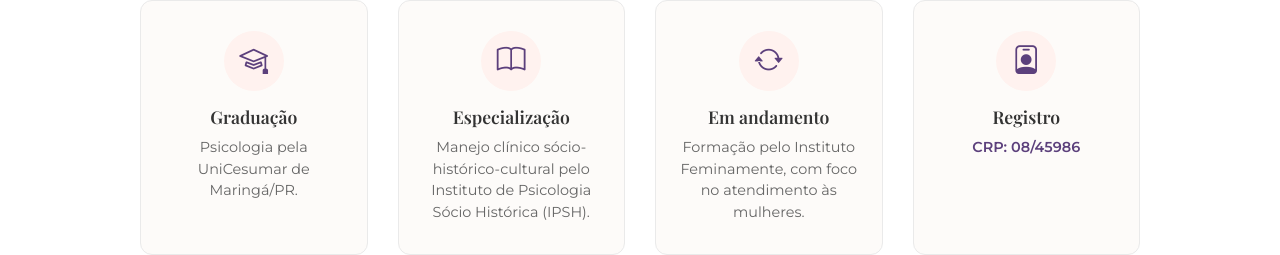
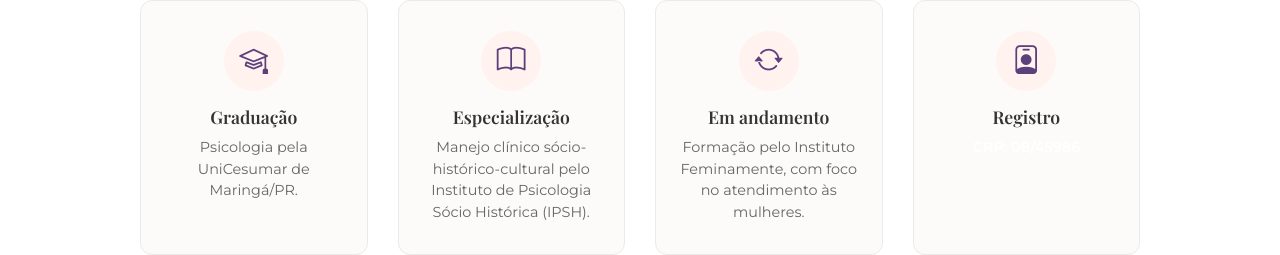
Before and after one commit to azdevcoder/site_psicogiovanaandretto, a plain HTML site: page index.html in a window 1280 px wide. Shown: the part 2428-2683 px from the top of the page. Drawn offline with nearby package versions, Linux system fonts and the light colour scheme; a web font is replaced by a local one.

Commit message:
Update index.html

```diff
--- a/index.html
+++ b/index.html
@@ -377,7 +377,7 @@
 
 /* Ajuste do Link CRP */
 .crp a {
-    color: #5C407C;
+    color: #ffffff;
     text-decoration: none;
     font-weight: bold;
     transition: opacity 0.3s;
```
